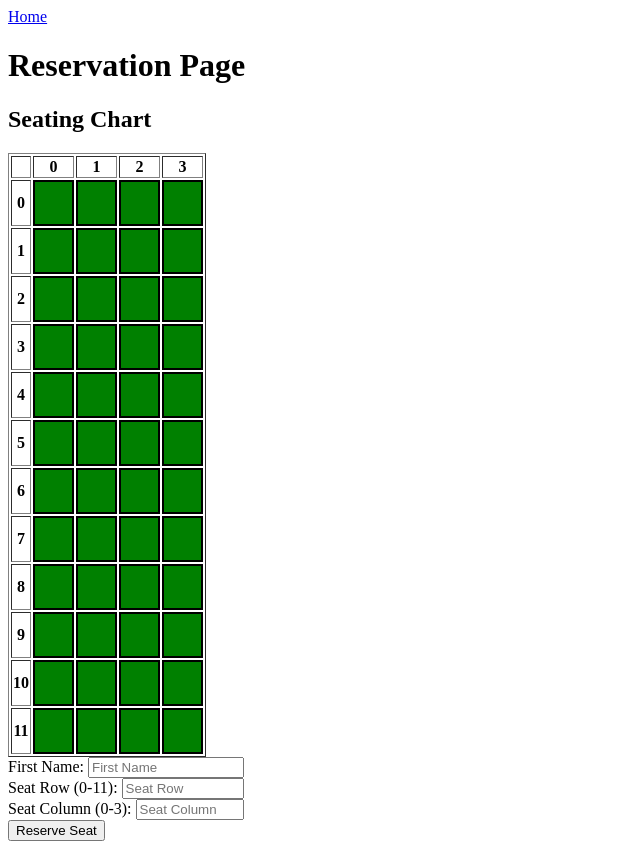
After one commit to Daboulch/FinalProject-INFOTC4320, a Flask app: template templates/reserve.html in a window 1280 px wide. The commit adds this page. Shown: the whole page, without its empty margins (0-640 px from the left). Run offline with Flask 3, Linux system fonts and the light colour scheme; the template is opened without the code that fills it, so the values that code supplies are empty.

Commit message:
Database connection, working links between html pages, and reservations pages that displays taken and available seats as well as allows a reservation to be made which inputs it into the reservations.db

```diff
--- a/app.py
+++ b/app.py
@@ -1,4 +1,5 @@
-from flask import Flask, render_template, request, flash, abort
+from flask import Flask, render_template, request, url_for, flash, abort, redirect
+import sqlite3
 import pygal
 import requests
 
@@ -10,6 +11,12 @@ import requests
 app = Flask(__name__)
 app.config["DEBUG"] = True
 app.config['SECRET_KEY'] = 'your secret key'
+
+def get_db_connection():
+    # Create connection to the SQLite database
+    conn=sqlite3.connect('reservations.db')
+    conn.row_factory = sqlite3.Row
+    return conn
 
 @app.route('/')
 def index():
@@ -23,7 +30,7 @@ def admin_login():
     # A link to return to the homepage
     # Form to login using admin username and admin password
     # If login is successful redirect to admin dashboard else display an error message
-    pass
+    return render_template("admin_login.html")
 
 
 @app.route('/admin/dashboard')
@@ -32,7 +39,7 @@ def admin_dashboard():
     # Shows the seating chart
     # Shows total sales collected
     # Shows a list of reservations and a button to delete each reservation
-    pass
+    return render_template("admin_dashboard.html")
 
 @app.route('/admin/delete/<int:id>', methods=('POST',))
 def delete_reservation(id):
@@ -42,10 +49,41 @@ def delete_reservation(id):
 @app.route('/reserve/', methods=('GET', 'POST'))
 def reserve():
     # A link to return to the homepage
-    # Form that requires first name, last name, seat row, and seat column
     # Should probably display the seating chart with labeled row and columns
+    conn = get_db_connection()
+    reservations = conn.execute('SELECT seatRow, seatColumn FROM reservations').fetchall()
+    conn.close()
+
+    seats_taken = {(int(row['seatRow']), int(row['seatColumn'])) for row in reservations}
+
+    # Form that requires passengerName (first name), seatRow, and seatColumn
+    if request.method == 'POST':
+        name = request.form['passengerName']
+        row = int(request.form['seatRow'])
+        column = int(request.form['seatColumn'])
+        pattern = "INFOTC4320"
+        eticket=""
+
+        if not (0 <= row <= 11) or not (0 <= column <= 3):
+            flash("Invalid seat selection!")
+            return redirect(url_for('reserve'))
+
+        max_len= max(len(name), len(pattern))
+        for i in range(max_len):
+            if i < len(name):
+                eticket += name[i]
+            if i < len(pattern):
+                eticket += pattern[i]
+
+        # Insert the reservation into the SQLite database
+        conn = get_db_connection()
+        conn.execute('INSERT INTO reservations (passengerName, seatRow, seatColumn, eTicketNumber) VALUES (?, ?, ?, ?)', (name, row, column, eticket))
+        conn.commit()
+        conn.close()
+        return redirect(url_for('index'))
+
     # Creates and prints a reservation code for the user after a successful reservation
-    # Insert the reservation into the SQLite database
-    pass
+
+    return render_template("reserve.html", seats_taken=seats_taken)
 
 app.run(host="0.0.0.0")
--- /dev/null
+++ b/templates/base.html
@@ -0,0 +1,15 @@
+<!DOCTYPE html>
+<html>
+<head>
+        <title>{% block title %}{% endblock %}</title>
+</head>
+<body>
+    <nav>
+        {% block home_link %}
+            <a href = "{{url_for('index')}}">Home</a>
+        {% endblock %}
+    </nav>
+
+    {% block content %}{% endblock %}
+</body>
+</html>
--- /dev/null
+++ b/templates/reserve.html
@@ -0,0 +1,47 @@
+{% extends "base.html" %}
+
+{% block title %}Reservation Page - Trip Reservation System{% endblock %}
+
+{% block content %}
+<h1>Reservation Page</h1>
+
+<h2>Seating Chart</h2>
+<table border = "1">
+    <tr>
+        <th></th>
+        {% for col in range(0,4) %}
+            <th>{{ col }}</th>
+        {% endfor %}
+    </tr>
+
+    {% for row in range(0,12) %}
+        <tr>
+            <th>{{ row }}</th>
+
+            {% for column in range (0,4) %}
+                {% if (row, column) in seats_taken %}
+                    <td style = "width: 35px; height: 40px; background-color: red; border: 2px solid black;"></td>
+                {% else %}
+                    <td style = "width: 35px; height: 40px; background-color: green; border: 2px solid black;"></td>
+                {% endif %}
+            {% endfor %}
+        </tr>
+    {% endfor %}
+</table>
+
+    <form method="post">
+        <label for="passengerName">First Name:</label>
+        <input type="text" id="passengerName" name="passengerName" placeholder="First Name" style="width: 148px" required>
+        <br>
+
+        <label for="seatRow">Seat Row (0-11):</label>
+        <input type="number" id="seatRow" name="seatRow" min="0" max="11" placeholder="Seat Row" style="width: 114px" required>
+        <br>
+
+        <label for="seatColumn">Seat Column (0-3):</label>
+        <input type="number" id="seatColumn" name="seatColumn" min="0" max="3" placeholder="Seat Column" style="width: 100px" required>
+        <br>
+
+        <button type="submit">Reserve Seat</button>
+    </form>
+{% endblock %}
```
Also changed, not shown: templates/admin_dashboard.html (added, +7 -0 lines), templates/admin_login.html (added, +8 -0 lines), templates/index.html (+13 -9 lines), reservations.db.
